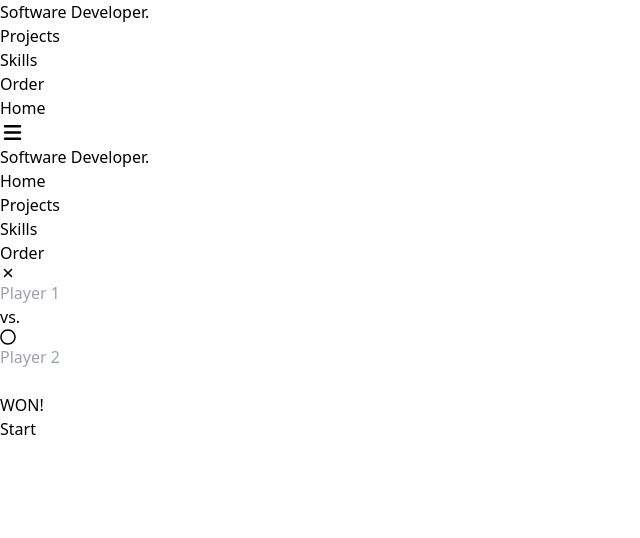
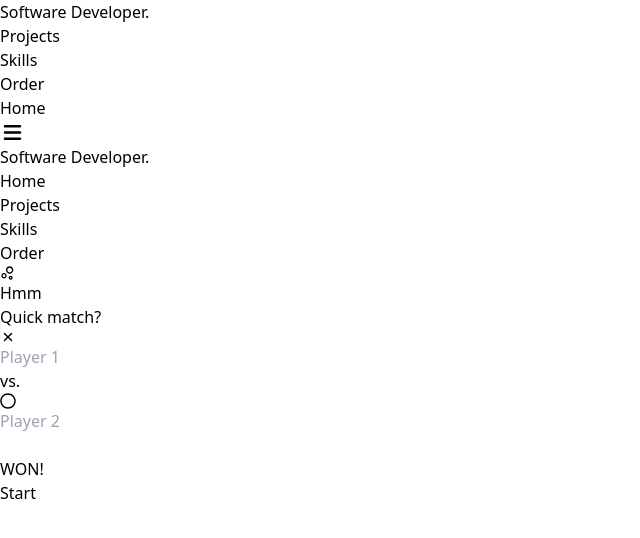
Before and after one commit to ismayil-allahverdiyev/profile-website, a React (Vite) app: page /projects in a window 1280 px wide. Shown: the top 538 px of the page, without its empty margins (0-640 px from the left). Built offline with nearby package versions, Linux system fonts and the light colour scheme.

Commit message:
Fully functional xo game

```diff
--- a/src/components/projects/view/components/game_board_view.tsx
+++ b/src/components/projects/view/components/game_board_view.tsx
@@ -1,8 +1,12 @@
 import { useState } from "react";
 import UserInfoView from "./user_info_view";
 import XObox from "./xo_box_view";
+import { RiBubbleChartLine } from "react-icons/ri";
+import { IoCloseCircle } from "react-icons/io5";
 
 export default function GameBoardView() {
+
+    const [isShown, setIsShown] = useState(false);
 
     const [player1, setPlayer1] = useState("");
     const [player2, setPlayer2] = useState("");
@@ -49,6 +53,10 @@ export default function GameBoardView() {
         ]);
     }
 
+    const showTheGameBoardView = () => {
+        setIsShown((prev) => !prev);
+    }
+
     const handleEditState = () => {
         if (isStarted) {
             setIsStarted(false);
@@ -82,6 +90,8 @@ export default function GameBoardView() {
             setWinner(gridListValues[0]);
         } else if (gridListValues[2] !== "" && gridListValues[2] === gridListValues[4] && gridListValues[4] === gridListValues[6]) {
             setWinner(gridListValues[2]);
+        } else if (!gridListValues.includes("")) {
+            setWinner("Y");
         }
     }
 
@@ -89,7 +99,15 @@ export default function GameBoardView() {
         checkIfFinished();
 
     return <>
-        <div className="flex flex-col w-[400px] m-2 rounded-lg border-2 shadow-lg absolute right-48">
+        <div className={`flex flex-row fixed ease-in-out duration-300 ${!isShown ? "-right-[400px]" : "right-48"}`}>
+            <button onClick={showTheGameBoardView} className="flex items-center h-[50px] mt-[40px] p-2 shadow-xl rounded-l-lg border-t-2 border-l-2 border-b-2 border-gray-200">
+                {isShown ? <IoCloseCircle className="fill-[#7400b8]" /> : <RiBubbleChartLine className="fill-[#7400b8]" />}
+                <p className="font-bold ml-2">Hmm</p>
+            </button>
+            <div className="flex flex-col w-[400px] mt-2 rounded-lg border-2 shadow-lg" >
+                <p className=" flex pt-2 font-bold justify-center">
+                    Quick match?
+                </p>
                 <div className="flex flex-row justify-center items-center">
                     <UserInfoView isFirst={true} readOnly={isStarted} onChange={(name: String) => setPlayer1(`${name}`)}></UserInfoView>
                     <p className="font-bold">
@@ -105,18 +123,19 @@ export default function GameBoardView() {
                     </div>
                     <div className={`flex flex-col items-center justify-center absolute w-[320px] h-[320px] bg-gradient-to-br from-slate-300/80 via-35% via-slate-100/80 to-slate-200/80 rounded-lg${winner !== "" ? "" : " hidden"}`}>
                         <p className={`text-[60px] font-bold ${winner === "X" ? "text-[#1689E2]" : "text-[#FF7777]"}`}>
-                        {winner === "X" ? player1 : player2}
+                            {winner === "X" ? player1 : winner === "O" ? player2 : ""}
                         </p>
-                    <p className=" font-extrabold">WON!</p>
+                        <p className=" font-extrabold">{winner === "Y" ? "It is a tie!" : "WON!"}</p>
                     </div>
                 </div>
 
                 <div className="flex items-center justify-end">
                     <button className="bg-[#FF7070] my-2 mr-10 rounded-lg px-8 py-0.5 font-bold text-white" onClick={handleEditState}>
-                    {!isStarted ? "Start" : "Restart"}
+                        {!isStarted ? "Start" : "Reset"}
                     </button>
                 </div>
             </div>
 
+        </div>
     </>;
 }
```
Lines whose indentation alone changed are shown as unchanged.
